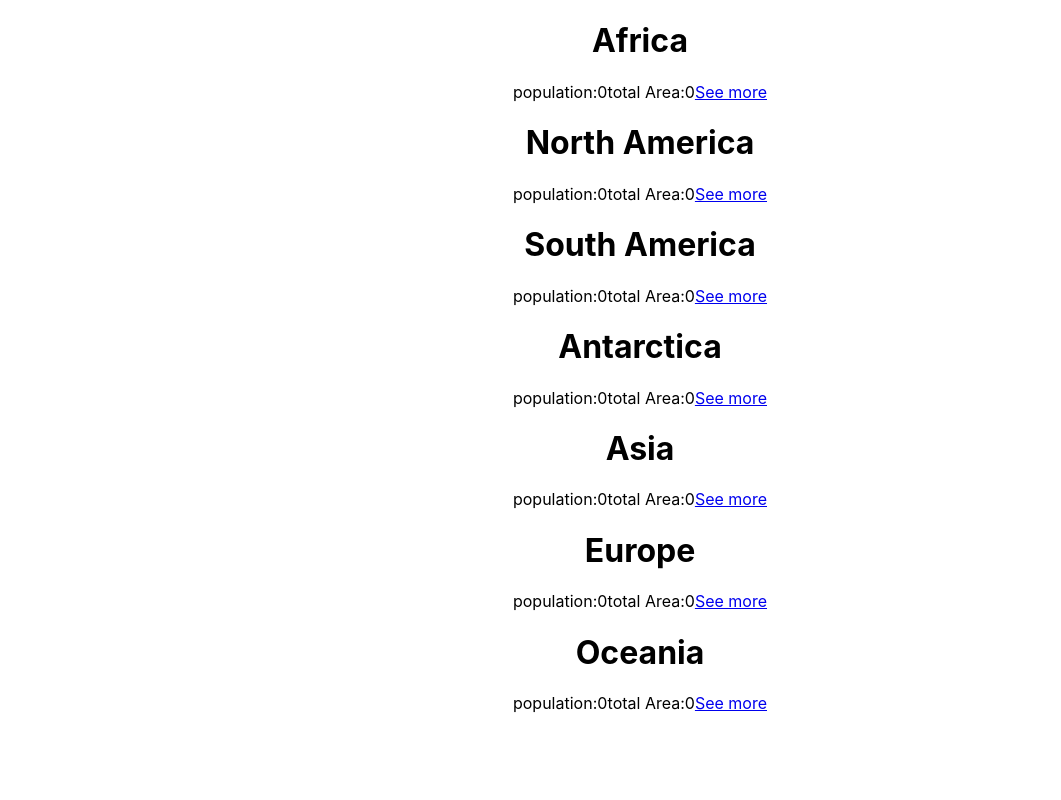
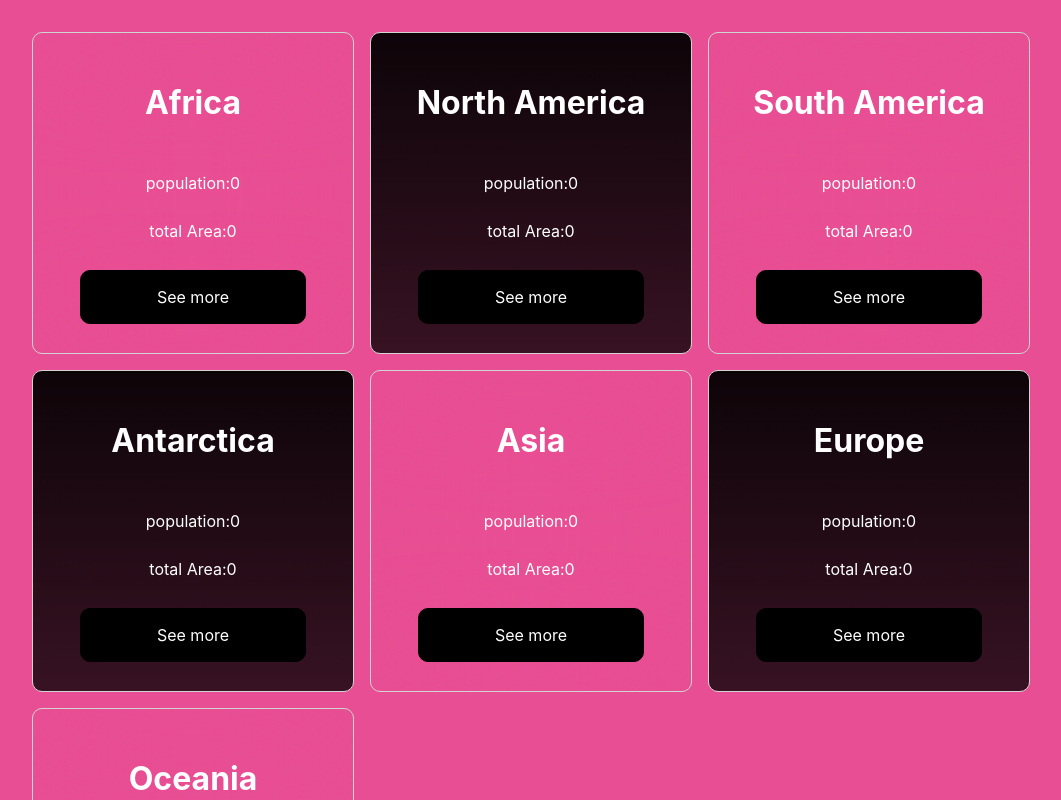
Before and after one commit to Reggeditt/react-capstone, a React (Create React App) app: page / in a window 1280 px wide. Shown: the top 800 px of the page, without its empty margins (0-1061 px from the left). Built offline with nearby package versions, Linux system fonts and the light colour scheme; no server answers.

Commit message:
add styles

```diff
--- a/package.json
+++ b/package.json
@@ -7,6 +7,7 @@
     "@testing-library/jest-dom": "^5.16.5",
     "@testing-library/react": "^13.4.0",
     "@testing-library/user-event": "^13.5.0",
+    "antd": "^5.4.6",
     "axios": "^1.3.6",
     "gh-pages": "^5.0.0",
     "prop-types": "^15.8.1",
--- a/src/App.css
+++ b/src/App.css
@@ -1,38 +1,70 @@
 .App {
   text-align: center;
+  background: #e84e93;
 }
 
-.App-logo {
-  height: 40vmin;
-  pointer-events: none;
+.continent-cards-wrap {
+  display: flex;
+  flex-wrap: wrap;
+  gap: 1rem;
+  padding: 2rem;
 }
 
-@media (prefers-reduced-motion: no-preference) {
-  .App-logo {
-    animation: App-logo-spin infinite 20s linear;
-  }
-}
-
-.App-header {
-  background-color: #282c34;
-  min-height: 100vh;
-  display: flex;
-  flex-direction: column;
-  align-items: center;
-  justify-content: center;
-  font-size: calc(10px + 2vmin);
+.continent-cards-wrap a {
+  text-decoration: none;
   color: white;
 }
 
-.App-link {
-  color: #61dafb;
+.continent-card:nth-child(even) {
+  background: linear-gradient(rgba(0, 0, 0, 0.946), rgba(0, 0, 0, 0.763));
 }
 
-@keyframes App-logo-spin {
-  from {
-    transform: rotate(0deg);
-  }
-  to {
-    transform: rotate(360deg);
-  }
+.continent-card {
+  display: flex;
+  flex-direction: column;
+  justify-content: space-evenly;
+  width: 30%;
+  max-width: 20rem;
+  height: 20rem;
+  border: 1px solid lightgrey;
+  backdrop-filter: blur(65px);
+  border-radius: 10px;
+  color: white;
 }
+
+.continent-card a {
+  width: 60%;
+  margin: 0 auto;
+  text-decoration: none;
+  color: white;
+  padding: 1rem;
+  border: 1px solid black;
+  border-radius: 10px;
+  background-color: black;
+}
+
+.continent-card:hover {
+  transform: scale(1.05);
+  transition: transform 0.3s ease-in-out;
+  backdrop-filter: blur(25px);
+}
+
+.details-wrap > * {
+  display: flex;
+  gap: 10rem;
+  color: white;
+  padding-inline-end: 10rem;
+}
+
+.details-wrap > *:nth-child(even) {
+  background: linear-gradient(rgba(0, 0, 0, 0.946), rgba(0, 0, 0, 0.763));
+}
+
+.details-wrap * {
+  text-align: left;
+}
+
+.back-arrow {
+  width: 50px;
+  cursor: pointer;
+}
--- a/src/pages/DetailPage.js
+++ b/src/pages/DetailPage.js
@@ -3,6 +3,7 @@
 import { useEffect } from "react";
 import { useDispatch, useSelector } from "react-redux";
 import { useParams } from "react-router";
+import { Link } from "react-router-dom";
 import { fetchData } from "../redux/data/dataSlice";
 
 const DetailPage = () => {
@@ -14,18 +15,20 @@ const DetailPage = () => {
     dispatch(fetchData());
   }, [dispatch]);
 
-  // console.log(countriesData);
   return (
-    <h1>
-      welcome to the
-      { continent }
-      details page
-      <br />
-      {/* {console.log(continent)} */}
+    <div className="details-wrap">
+      <Link to="/">
+        <img
+          className="back-arrow"
+          src="https://www.svgrepo.com/show/416236/arrow-back-basic.svg"
+          alt="back arrow"
+        />
+      </Link>
       {
         countriesData.filter((country) => country.continents[0] === continent).map((country) => (
           <div key={country.ccn3}>
             <img src={country.flags.png} alt={country.name.common} />
+            <div>
               <h1>{country.name.common}</h1>
               <h2>
                 Area size:
@@ -36,9 +39,17 @@ const DetailPage = () => {
                 {country.population}
               </h2>
             </div>
+          </div>
         ))
       }
-    </h1>
+      <Link to="/">
+        <img
+          className="back-arrow"
+          src="https://www.svgrepo.com/show/416236/arrow-back-basic.svg"
+          alt="back arrow"
+        />
+      </Link>
+    </div>
   );
 };
 
--- a/src/pages/HomePage.js
+++ b/src/pages/HomePage.js
@@ -49,10 +49,10 @@ const HomePage = () => {
   }, [dispatch]);
   return (
     <div>
-      <div className="continent-card">
+      <div className="continent-cards-wrap">
         {
           continents.map((continent) => (
-            <div key={continent.continent}>
+            <Link to={`/details/${continent.continent}`} key={continent.continent} className="continent-card">
               <h1>{continent.continent}</h1>
               <span>
                 population:
@@ -67,7 +67,7 @@ const HomePage = () => {
                 }
               </span>
               <Link to={`/details/${continent.continent}`}>See more</Link>
-            </div>
+            </Link>
           ))
         }
       </div>
```
Also changed, not shown: 1 other file (tests, documents, lock files or other folders). Lines whose indentation alone changed are shown as unchanged.
